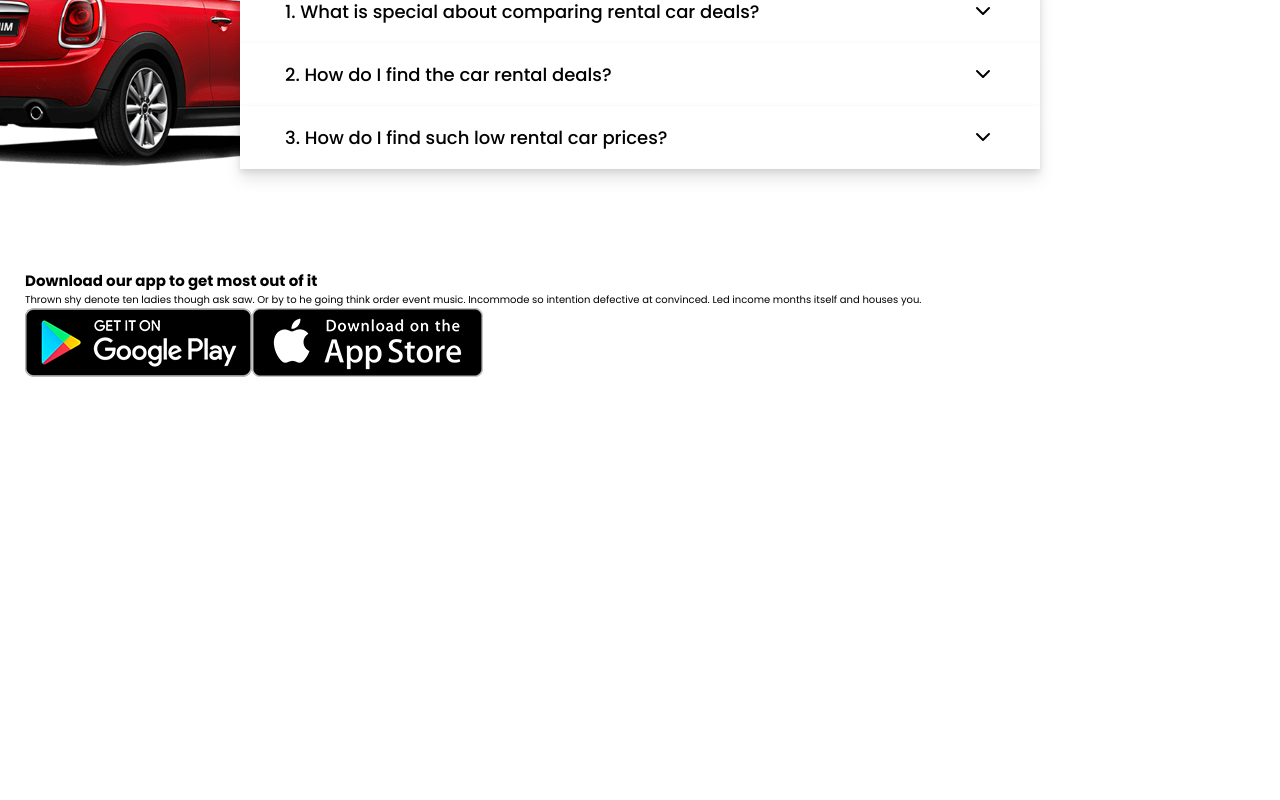
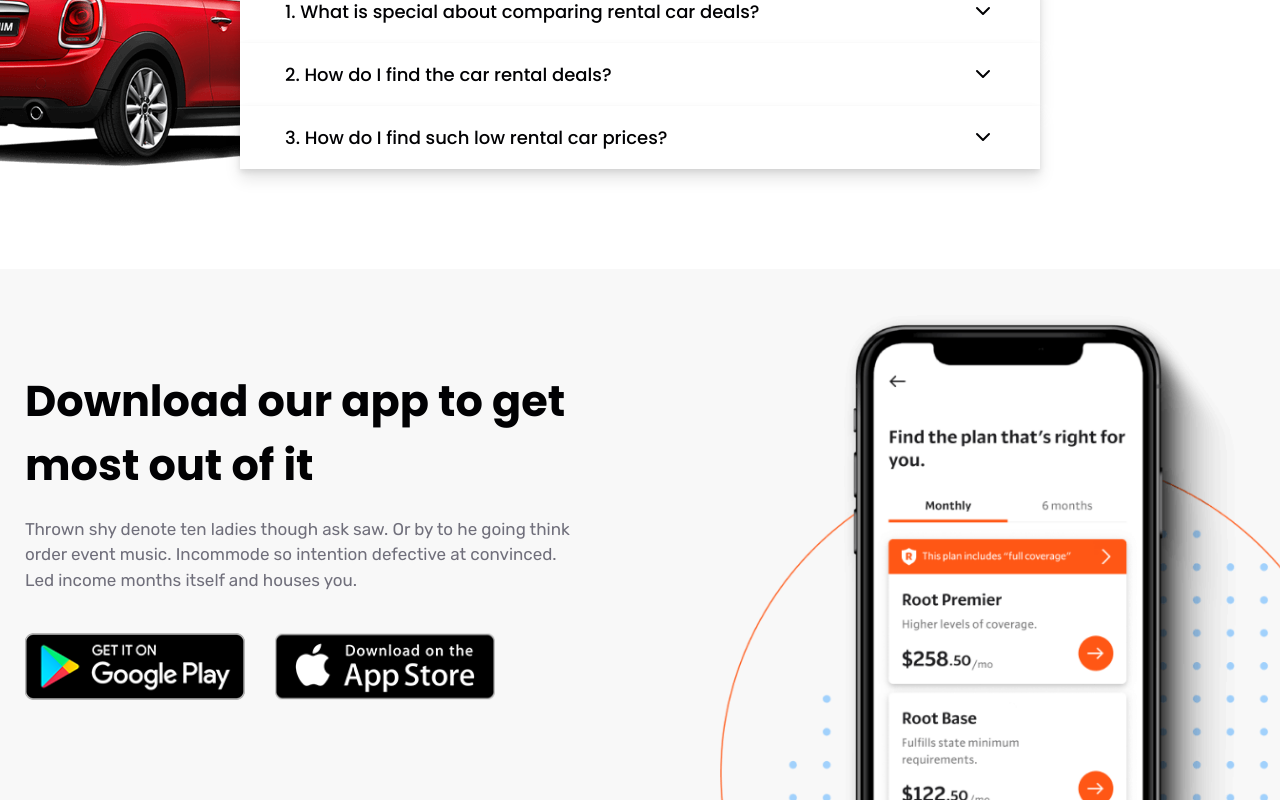
Before and after one commit to gupta123shivam/road-mate, a React (Vite) app: page / in a window 1280 px wide. Shown: the part 5340-6140 px from the top of the page. Before the commit the page ends 5722 px from the top, so only its background shows below. Built offline with nearby package versions, Linux system fonts and the light colour scheme.

Commit message:
completed download styles

```diff
--- /dev/null
+++ b/src/styles/_download.scss
@@ -0,0 +1,65 @@
+@use "./global" as *;
+
+.download-section {
+  background-image: url("/src/images/banners/bg02.png");
+  background-color: $bg-gray;
+  background-position: top center;
+  background-repeat: no-repeat;
+  background-size: cover;
+  width: 100%;
+  height: auto;
+  padding: 10rem 0;
+
+  @media (max-width: 700px) {
+    background-image: none;
+  }
+}
+
+.download-text {
+  display: flex;
+  flex-direction: column;
+  gap: 2rem;
+  max-width: 55rem;
+  text-align: left;
+
+  @media (max-width: 700px) {
+    text-align: center;
+    margin: 0 auto;
+  }
+
+  h2 {
+    font-size: $h2-size;
+    color: $text-black;
+  }
+
+  p {
+    font-size: $p-size;
+    color: $text-gray;
+    font-family: $text-font;
+    line-height: 1.5;
+  }
+
+  &__btns {
+    display: flex;
+    gap: 3rem;
+    margin-top: 2rem;
+
+    @media (max-width: 700px) {
+      justify-content: center;
+    }
+
+    @media (max-width: 550px) {
+      flex-direction: column;
+      align-items: center;
+    }
+
+    img {
+      width: 40%;
+      cursor: pointer;
+
+      @media (max-width: 550px) {
+        width: 22rem;
+      }
+    }
+  }
+}
--- a/src/styles/styles.scss
+++ b/src/styles/styles.scss
@@ -8,4 +8,5 @@
 @forward './banner';
 @forward './chooseus';
 @forward './testimonials';
-@forward './faq'
+@forward './faq';
+@forward './download'
```
